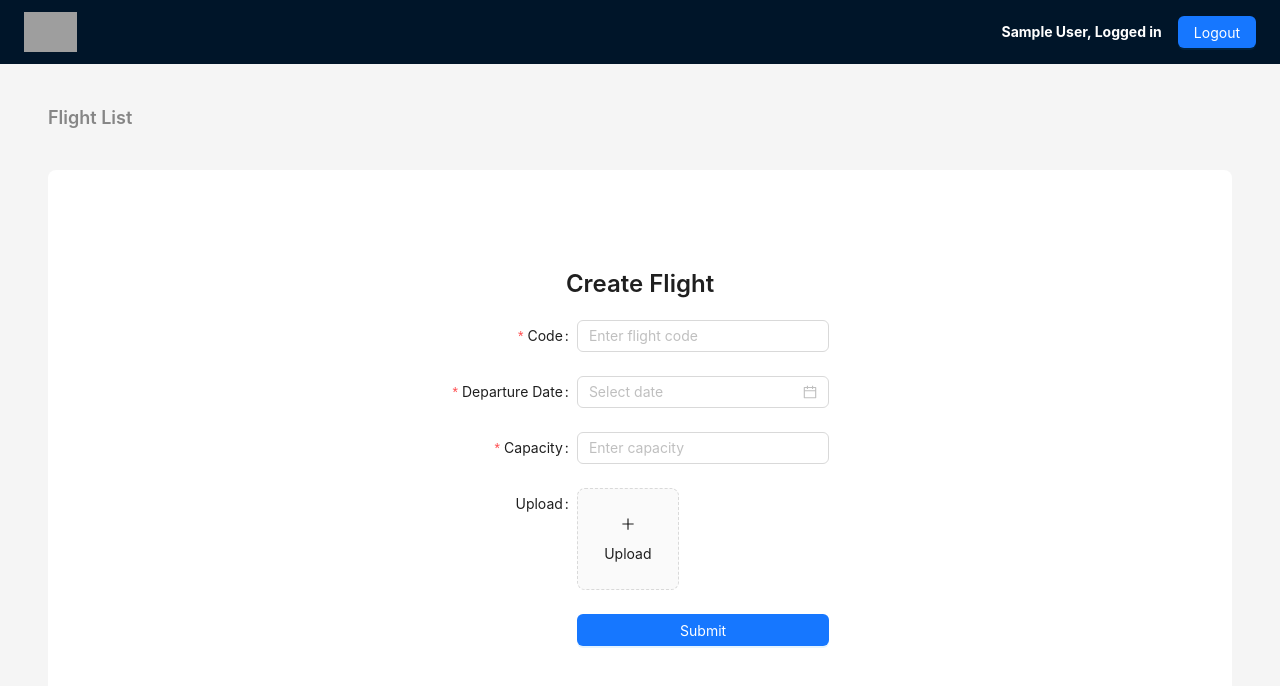
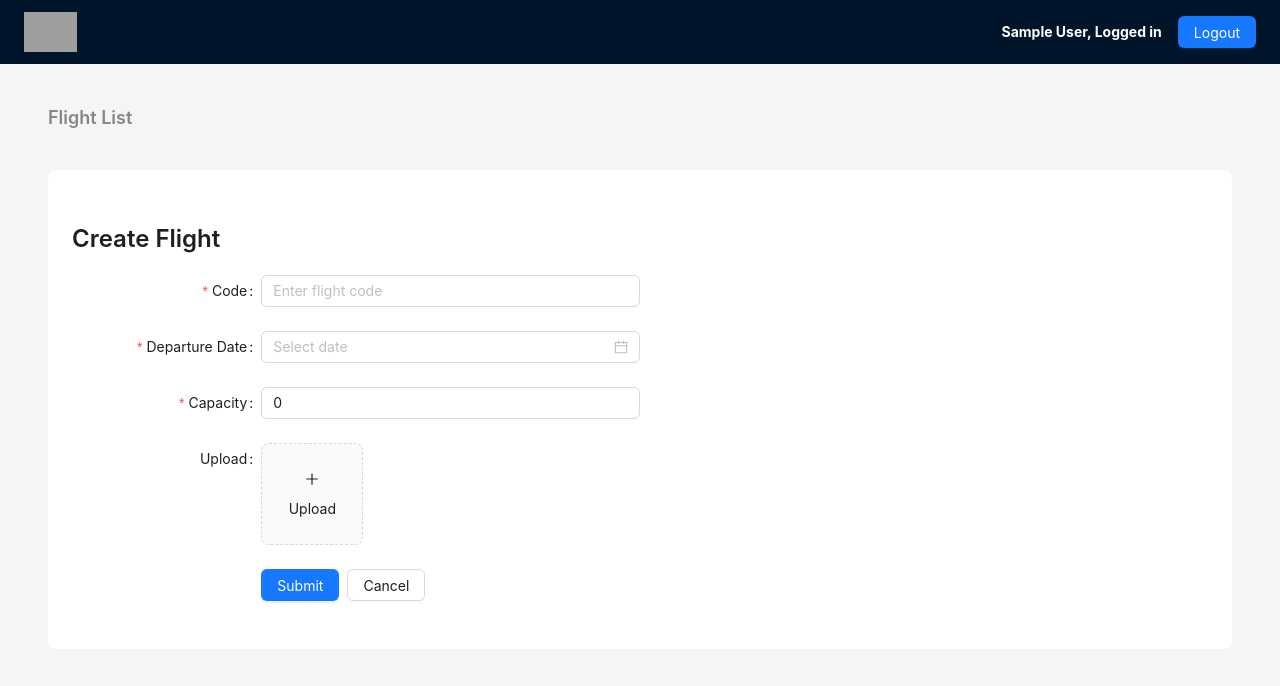
Before and after one commit to a-asmaa/flight-app, a React (Create React App) app: page /flights/create in a window 1280 px wide. Shown: the top 686 px of the page. Built offline with nearby package versions, Linux system fonts and the light colour scheme; sample sign-in values are in the browser's storage; grey boxes are pictures that could not be loaded.

Commit message:
create and edit flight

```diff
--- a/src/pages/CreateFlight.tsx
+++ b/src/pages/CreateFlight.tsx
@@ -1,51 +1,84 @@
-import React, { useState } from 'react';
+import React, { useEffect, useState } from 'react';
 import { PlusOutlined } from '@ant-design/icons';
-import { Button, DatePicker, Form, Input, InputNumber, Upload, Typography, Row, Col, message, FormProps } from 'antd';
+import { Button, DatePicker, Form, Input, InputNumber, Upload, Typography, Row, Col, message, FormProps, Spin, UploadProps, Space } from 'antd';
 import AppLayout from '../layout';
 import fetchUtils from '../utils/fetchUtils';
-import { useNavigate } from 'react-router';
-import { log } from 'console';
+import { useNavigate, useParams } from 'react-router';
+import { FieldType, Flight } from '../types/flight';
+import { getToken } from '../utils/storage';
+import { getPayload } from '../utils/getPayload';
+import { ErrorResponse } from '../types/response';
+
+
+const CreateFlight: React.FC = () => {
+
+  const [messageApi, contextHolder] = message.useMessage();
+  const [departureDate, setDepartureDate] = useState<string|null>(null);
+  const [loading, setLoading] = useState<boolean>(false);
+  const [defaultValues, setDefaultValues] = useState<Flight>({
+    id: '',
+    capacity: 0,
+    code: '',
+    departureDate: '',
+    img: '',
+    status: '',
+  });
+  const navigate = useNavigate();
+  const {flightId} = useParams();
+
 
   const normFile = (e: any) => {
     if (Array.isArray(e)) {
       return e;
     }
     console.log(e, "files");
-
     return e?.fileList;
   };
 
-type FieldType = {
-  code: string;
-  departureDate: Object;
-  capacity: number;
-  photo?: string;
+  const props: UploadProps = {
+    beforeUpload: (file) => {
+      const isPNG = file.type === 'image/png';
+      if (!isPNG) {
+        message.error(`${file.name} is not a png file`);
+      }
+      return false;;
+    },
   };
 
-const CreateFlight: React.FC = () => {
 
-  const [messageApi, contextHolder] = message.useMessage();
-  const [departureDate, setDepartureDate] = useState<string|null>(null);
-  const navigate = useNavigate();
-
-  const handleCreateFlight: FormProps<FieldType>['onFinish'] = async (values) => {
-    console.log('Success:', values);
+  const handleSaveFlight: FormProps<FieldType>['onFinish'] = async (values) => {
 
     try {
 
-      const _body = {
-        'code': values.code,
-        'capacity': values.capacity,
-        'departureDate':  departureDate  // '2020-10-23'
-      };
+      const withImage = values.upload !== undefined;
+      const payload = getPayload(values, departureDate, withImage);
 
-      // if() {
-      //   _body['photo'] = values.photo
-      // }
+      if(flightId) { // update flight
+        const url = `/flights/${flightId}`.concat('', withImage ? '/withPhoto' : '');
+        const result = await fetchUtils(url , {
+          method: 'PUT',
+          body: payload,
+          headers: {
+            "Content-Type": withImage ? "multipart/form-data" : "application/json",
+            "Authorization": `Bearer ${getToken()}`
+          }
+        });
 
-      const result = await fetchUtils('/flights', {
+        console.log(result);
+        messageApi.open({ // TODO: fix this
+          type: 'success',
+          content: 'Flight updated successfully',
+        });
+      } else { //create new flight
+
+        const url = '/flights'.concat('', withImage ? '/withPhoto' : '');
+        const result = await fetchUtils(url, {
           method: 'POST',
-        body: JSON.stringify(_body),
+          headers: {
+            "Content-Type": withImage ? "multipart/form-data" : "application/json",
+            "authorization": `Bearer ${getToken()}`
+          },
+          body: payload,
         });
 
         console.log(result);
@@ -53,27 +86,57 @@ const CreateFlight: React.FC = () => {
           type: 'success',
           content: 'Flight created successfully',
         });
+      }
 
       setTimeout(navigate, 0, "/flights");
     } catch (err) {
       console.log(err);
       messageApi.open({ // TODO: fix this
         type: 'error',
-        content: err + " Please try again!",
+        content: (err as ErrorResponse).message + " Please try again!",
         duration: 5,
       });
     }
   };
 
+  const getFlightById = async (id: string) => {
+
+    try {
+      setLoading(true);
+      const result = await fetchUtils(`/flights/${id}/details`);
+      console.log(flightId, "flightId", result);
+      setDefaultValues(result);
+
+    } catch (error) {
+      messageApi.error({
+        type: 'error',
+        content: error + " Please try again!",
+        duration: 3,
+      });
+    } finally {
+      setLoading(false);
+    }
+  }
+
+  useEffect(() => {
+    if (flightId) {
+      getFlightById(flightId);
+    }
+  }, [flightId])
 
 
   return (
     <AppLayout>
      { contextHolder}
-      <Row justify="center" style={{ marginTop: 50 }}>
-        <Col xs={24} sm={20} md={16} lg={12} xl={8}>
-          <Typography.Title level={3} style={{ textAlign: 'center', marginBottom: 20 }}>
-            Create Flight
+      { loading ?
+        <div style={{ display: 'flex', justifyContent: 'center', alignItems: 'center', height: '380px'}}>
+          <Spin size='large' />
+        </div>
+      :
+      <Row style={{ marginTop: 5, width: '100%' }}>
+        <Col xs={24} sm={20} md={16} lg={16} xl={12}>
+          <Typography.Title level={3} style={{ marginBottom: 20 }}>
+            { flightId ? 'Edit' : 'Create' } Flight
           </Typography.Title>
 
           <Form
@@ -81,10 +144,10 @@ const CreateFlight: React.FC = () => {
             wrapperCol={{ span: 16 }}
             layout="horizontal"
             style={{ maxWidth: '100%' }}
-            onFinish={handleCreateFlight}
+            onFinish={handleSaveFlight}
           >
             <Form.Item label="Code" name="code" rules={[{ required: true, message: 'Please enter flight code!' }]}>
-              <Input placeholder="Enter flight code" />
+              <Input defaultValue={defaultValues.code} placeholder="Enter flight code" />
             </Form.Item>
 
             <Form.Item
@@ -104,7 +167,7 @@ const CreateFlight: React.FC = () => {
               name="capacity"
               rules={[{ required: true, message: 'Please enter capacity!' }]}
             >
-              <InputNumber placeholder="Enter capacity" style={{ width: '100%' }} />
+              <InputNumber placeholder="Enter capacity" defaultValue={defaultValues.capacity} style={{ width: '100%' }} />
             </Form.Item>
 
             <Form.Item
@@ -113,7 +176,7 @@ const CreateFlight: React.FC = () => {
               valuePropName="fileList"
               getValueFromEvent={normFile}
             >
-              <Upload action="/upload.do" listType="picture-card">
+              <Upload listType="picture-card" maxCount={1} {...props}>
                 <div>
                   <PlusOutlined />
                   <div style={{ marginTop: 8 }}>Upload</div>
@@ -121,14 +184,19 @@ const CreateFlight: React.FC = () => {
               </Upload>
             </Form.Item>
 
-            <Form.Item wrapperCol={{ offset: 8, span: 16 }}>
-              <Button type="primary" htmlType="submit" block>
+            <Form.Item wrapperCol={{ offset: 8, span: 16 }} style={{}}>
+              <Space>
+                <Button type="primary" htmlType="submit">
                   Submit
                 </Button>
+                <Button type="default" onClick={() => navigate('/flights')} >
+                  Cancel
+                </Button>
+              </Space>
             </Form.Item>
           </Form>
         </Col>
-      </Row>
+      </Row>}
     </AppLayout>
   );
 };
--- /dev/null
+++ b/src/utils/getPayload.ts
@@ -0,0 +1,22 @@
+import { FieldType } from "../types/flight";
+
+export const getPayload = (values: FieldType, departureDate: string|null, withImage: boolean = false) => {
+
+    if(withImage) { // create with photo
+
+      const formData = new FormData();
+      formData.append("code", values.code);
+      formData.append("capacity", values.capacity.toString());
+      formData.append("departureDate", departureDate?.toString() || '');
+      if(values.upload) formData.append('photo', values.upload[0].originFileObj as Blob, values.upload[0].name);
+      return formData;
+
+    } else {
+      const _body = {
+        'code': values.code,
+        'capacity':  values.capacity,
+        'departureDate':  departureDate  // '2020-10-23'
+      };
+      return JSON.stringify(_body);
+    }
+  }
```
Also changed, not shown: src/types/flight.ts (+10 -1 lines). Lines whose indentation alone changed are shown as unchanged.
